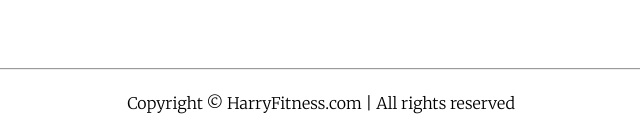
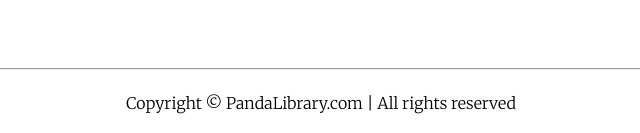
Before and after one commit to ajityaduv/CodSoft, a plain HTML site: page index.html in a window 1280 px wide. Shown: the part 2131-2264 px from the top of the page, 319-959 px from the left. Drawn offline with Linux system fonts and the light colour scheme.

Commit message:
Update index.html

```diff
--- a/index.html
+++ b/index.html
@@ -160,7 +160,7 @@
                 <hr>
             </main>
             <footer>
-                Copyright &copy; HarryFitness.com | All rights reserved
+                Copyright &copy; PandaLibrary.com | All rights reserved
             </footer>
 
         </div>
```
